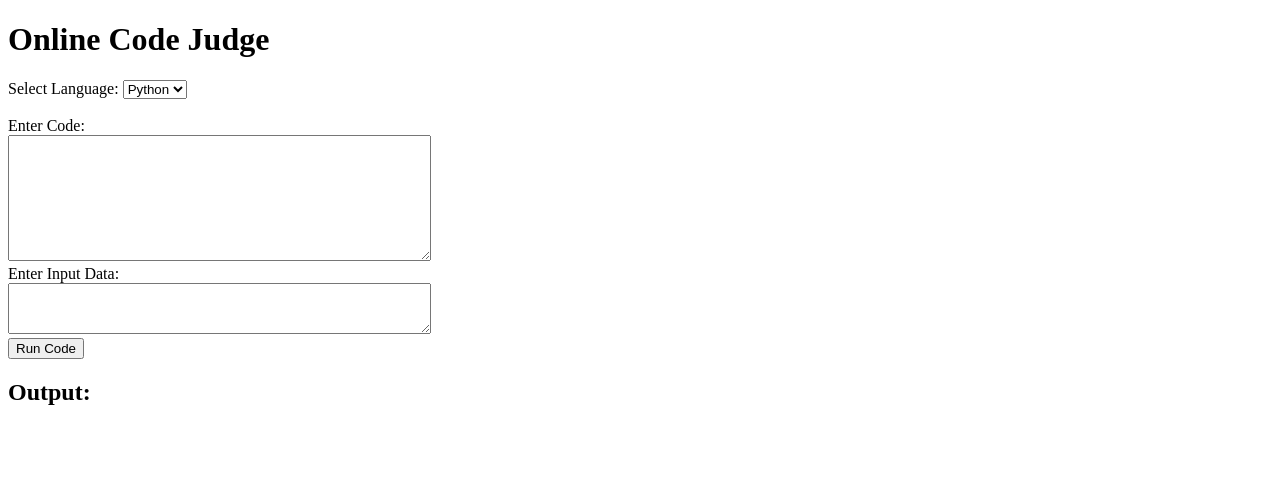
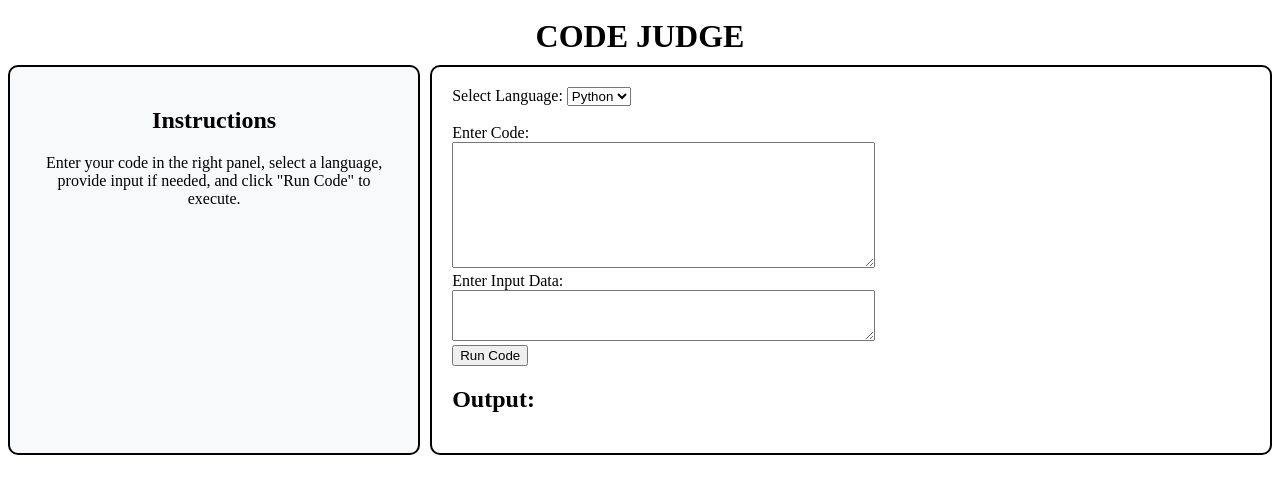
Before and after one commit to Shijin1111/screenshare_python, a Django app: page /execute/ in a window 1280 px wide. Shown: the top 494 px of the page. Run offline with Django 5.2, Linux system fonts and the light colour scheme.

Commit message:
Instructions div

```diff
--- a/codejudge/judge/views.py
+++ b/codejudge/judge/views.py
@@ -66,7 +66,7 @@ def execute_code(request):
 
             # Run the code inside Docker
             container_name = "new-code-executor"  # Replace this with the actual container name
-            docker_cmd = f"docker run --rm -v C:/Users/shiji/Desktop/cnew/screenshare/codejudge/temp_code:/code {container_name} bash -c \"{cmd}\""
+            docker_cmd = f"echo '{input_data}' | docker run --rm -v C:/Users/shiji/Desktop/cnew/screenshare/codejudge/temp_code:/code {container_name} bash -c \"python3 /code/script.py\""
 
             print(f"Running command: {docker_cmd}")  # Debug the Docker command
             result = subprocess.run(docker_cmd, shell=True, text=True, capture_output=True, timeout=15)
--- a/codejudge/temp_code/script.py
+++ b/codejudge/temp_code/script.py
@@ -1 +1,2 @@
-print('hi')
+x = input()
+print('Hello, ' + x)
--- a/codejudge/templates/judge/execute.html
+++ b/codejudge/templates/judge/execute.html
@@ -4,10 +4,45 @@
     <meta charset="UTF-8">
     <meta name="viewport" content="width=device-width, initial-scale=1.0">
     <title>Code Judge</title>
+    <style>
+        .container {
+            display: flex;
+            width: 100%;
+        }
+
+        .left {
+            width: 30%;
+            padding: 20px;
+            text-align: center;
+            border: 2px solid black;
+            background-color: #f8f9fa;
+            margin-right:10px;
+            border-radius:10px;
+        }
+
+        .right {
+            width: 65%;
+            padding: 20px;
+            text-align: left;
+            border: 2px solid black;
+            border-radius:10px;
+        }
+        h1 {
+            margin: 0;
+            padding: 10px;
+            text-align: center;
+        }
+    </style>
 </head>
 <body>
-    <h1>Online Code Judge</h1>
+    <h1>CODE JUDGE</h1>
 
+    <div class="container">
+        <div class="left">
+            <h2>Instructions</h2>
+            <p>Enter your code in the right panel, select a language, provide input if needed, and click "Run Code" to execute.</p>
+        </div>
+        <div class="right">
             <label>Select Language:</label>
             <select id="language">
                 <option value="python">Python</option>
@@ -28,6 +63,8 @@
 
             <h2>Output:</h2>
             <pre id="output"></pre>
+        </div>
+    </div>
 
     <script>
         function executeCode() {
```
Lines whose indentation alone changed are shown as unchanged.
